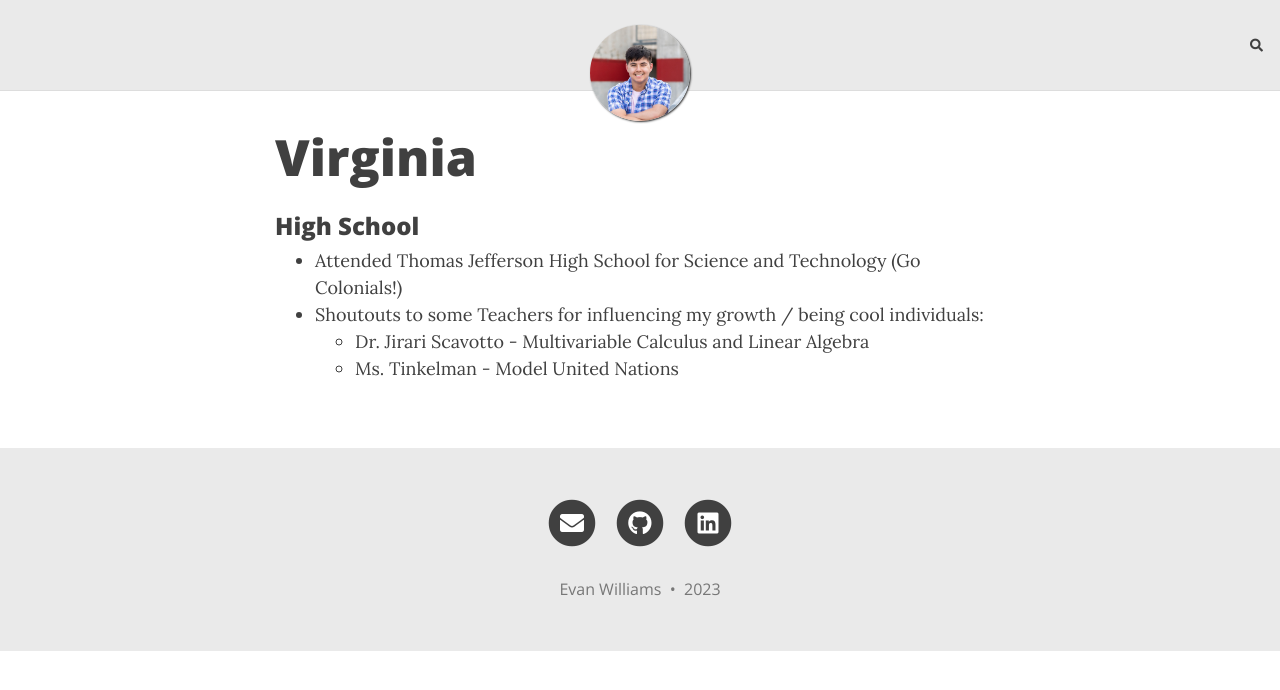
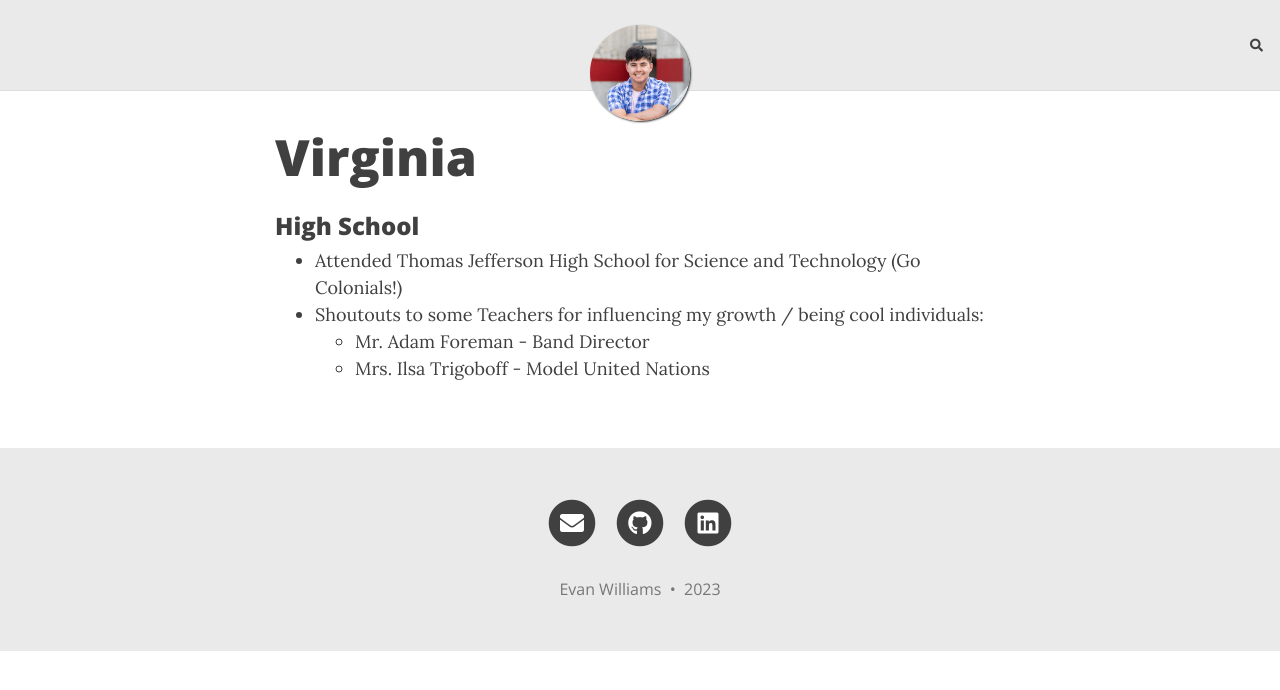
Before and after one commit to evanmwilliams/evanmwilliams.github.io, a Jekyll site: the page built from virginia.md, in a window 1280 px wide. Shown: the top 690 px of the page. Built offline with Jekyll 4.4.1, drawn with Linux system fonts in a browser that asks for light colours; nearby versions of some CDN libraries; comment, search, counter and statistics services are not loaded.

Commit message:
home page

```diff
--- a/virginia.md
+++ b/virginia.md
@@ -7,5 +7,5 @@ title: Virginia
 ### High School
 * Attended Thomas Jefferson High School for Science and Technology (Go Colonials!)
 * Shoutouts to some Teachers for influencing my growth / being cool individuals:
-    * Dr. Jirari Scavotto - Multivariable Calculus and Linear Algebra
-    * Ms. Tinkelman - Model United Nations
+    * Mr. Adam Foreman - Band Director
+    * Mrs. Ilsa Trigoboff - Model United Nations
```
